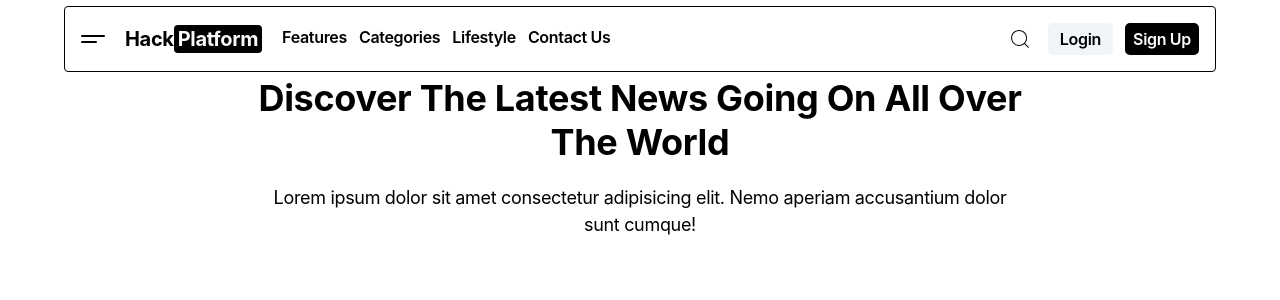
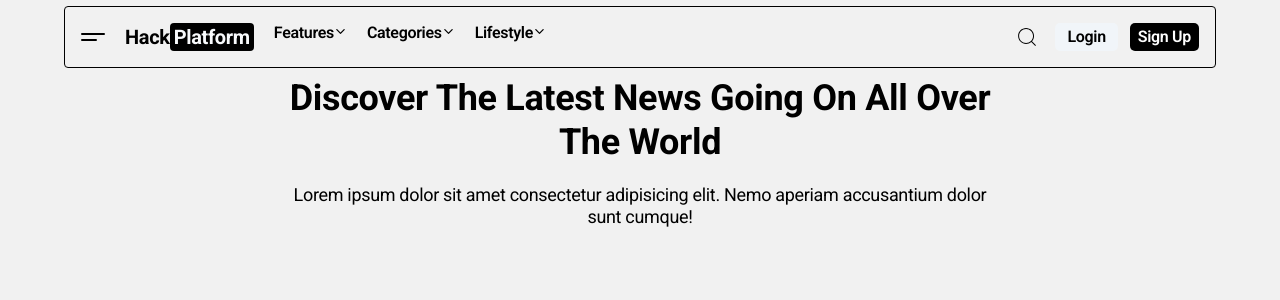
Before and after one commit to Cleve-keem/MyBlog, a React (Vite) app: page /platform in a window 1280 px wide. Shown: the top 300 px of the page. Built offline with nearby package versions, Linux system fonts and the light colour scheme.

Commit message:
refactored navbar completely

```diff
--- a/src/components/Header/Navbar.tsx
+++ b/src/components/Header/Navbar.tsx
@@ -1,11 +1,24 @@
 import { Link } from "react-router";
 import AuthButton from "./AuthButton";
+import { IoIosArrowDown } from "react-icons/io";
 
 const navItems = [
-  { to: "/", name: "Features" },
-  { to: "/about", name: "Categories" },
-  { to: "/blogs", name: "Lifestyle" },
-  { to: "/contact-us", name: "Contact Us" },
+  {
+    to: "#",
+    name: "Features",
+    dropdown: ["Trends", "Lifestyle", "Business", "Technologies"],
+  },
+  {
+    to: "/about",
+    name: "Categories",
+    dropdown: ["Trends", "Lifestyle", "Business", "Technologies"],
+  },
+  {
+    to: "/blogs",
+    name: "Lifestyle",
+    dropdown: ["Trends", "Lifestyle", "Business", "Technologies"],
+  },
+  // { to: "/contact-us", name: "Contact Us" },
 ];
 
 interface NavbarProps {
@@ -17,16 +30,19 @@ export default function Navbar({ open }: NavbarProps) {
     <nav
       className={`absolute top-0 ${
         open ? "left-0" : "-left-100"
-      } bottom-0 w-[70%] px-5 py-4 bg-white transition-all duration-500 shadow-lg sm:relative sm:w-fit sm:p-0 sm:bg-transparent sm:shadow-none sm:-left-0`}
+      } bottom-0 w-[70%] px-5 py-4 transition-all duration-500 shadow-lg sm:relative sm:w-fit sm:p-0 sm:bg-transparent sm:shadow-none sm:-left-0`}
     >
       <div className="sm:hidden py-7">
         <AuthButton />
       </div>
-      <ul className="mt-5 flex flex-col gap-4 font-semibold sm:flex-row sm:gap-3 sm:mt-0">
+      <ul className="mt-5 flex flex-col gap-4 font-semibold sm:flex-row sm:gap-5 sm:mt-0">
         {navItems.map((item) => (
-          <li className="">
-            <Link to={item.to} className="">
+          <li>
+            <Link to={item.to}>
               {item.name}
+              <span className="inline-block text-[13px]">
+                {item.dropdown && <IoIosArrowDown />}
+              </span>
             </Link>
           </li>
         ))}
--- a/src/components/Hero/Hero.tsx
+++ b/src/components/Hero/Hero.tsx
@@ -1,4 +1,3 @@
-import SearchBar from "../SearchBar";
 import HeroDescription from "./HeroDescription";
 
 export default function Hero() {
--- a/src/index.css
+++ b/src/index.css
@@ -292,17 +292,5 @@ body {
   font-style: var(--cs-font-base-style);
   line-height: var(--cs-font-base-line-height);
   letter-spacing: var(--cs-font-base-letter-spacing);
+  background-color: #f1f1f1;
 }
-
-body {
-  margin: 0;
-  font-family: -apple-system, BlinkMacSystemFont, "Segoe UI", Roboto,
-    "Helvetica Neue", Arial, "Noto Sans", sans-serif, "Apple Color Emoji",
-    "Segoe UI Emoji", "Segoe UI Symbol", "Noto Color Emoji";
-  font-size: 1rem;
-  font-weight: 400;
-  line-height: 1.5;
-  text-align: left;
-  background-color: #fff;
-  color: #000;
-}
```
